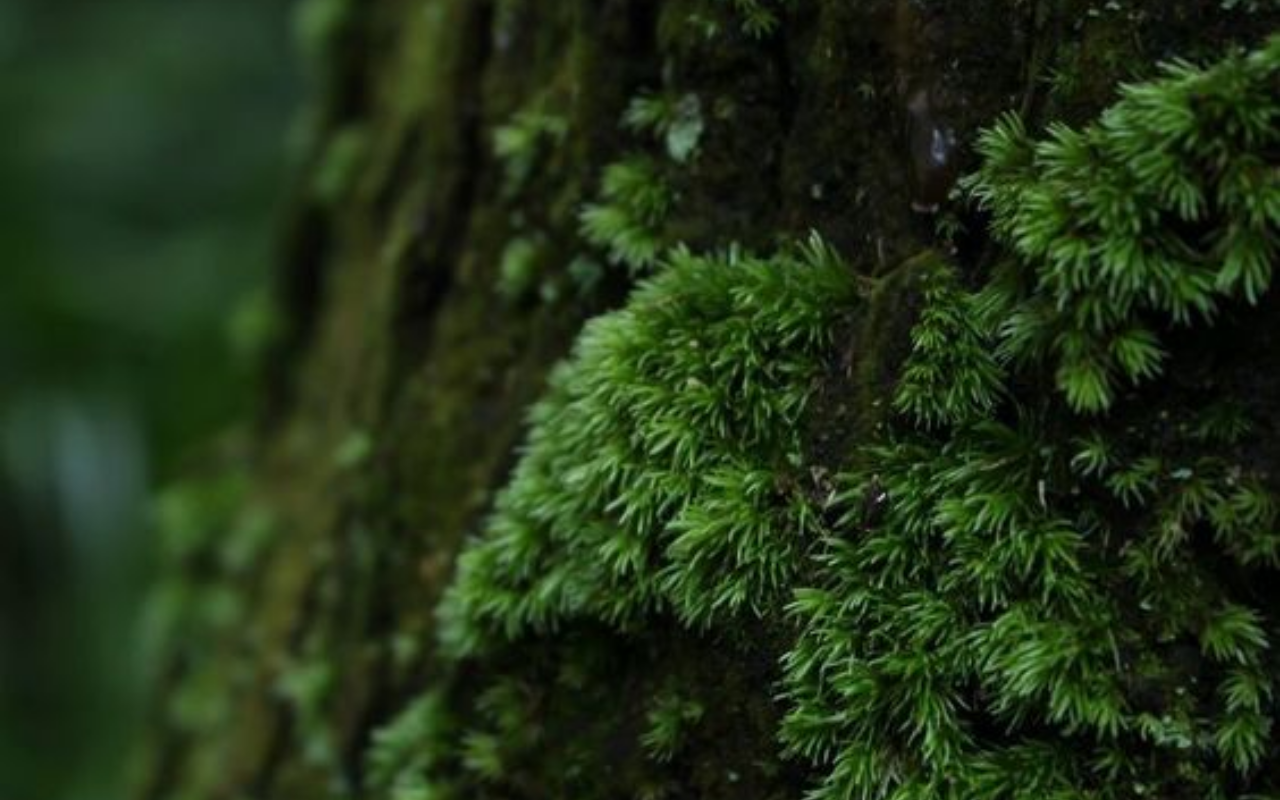
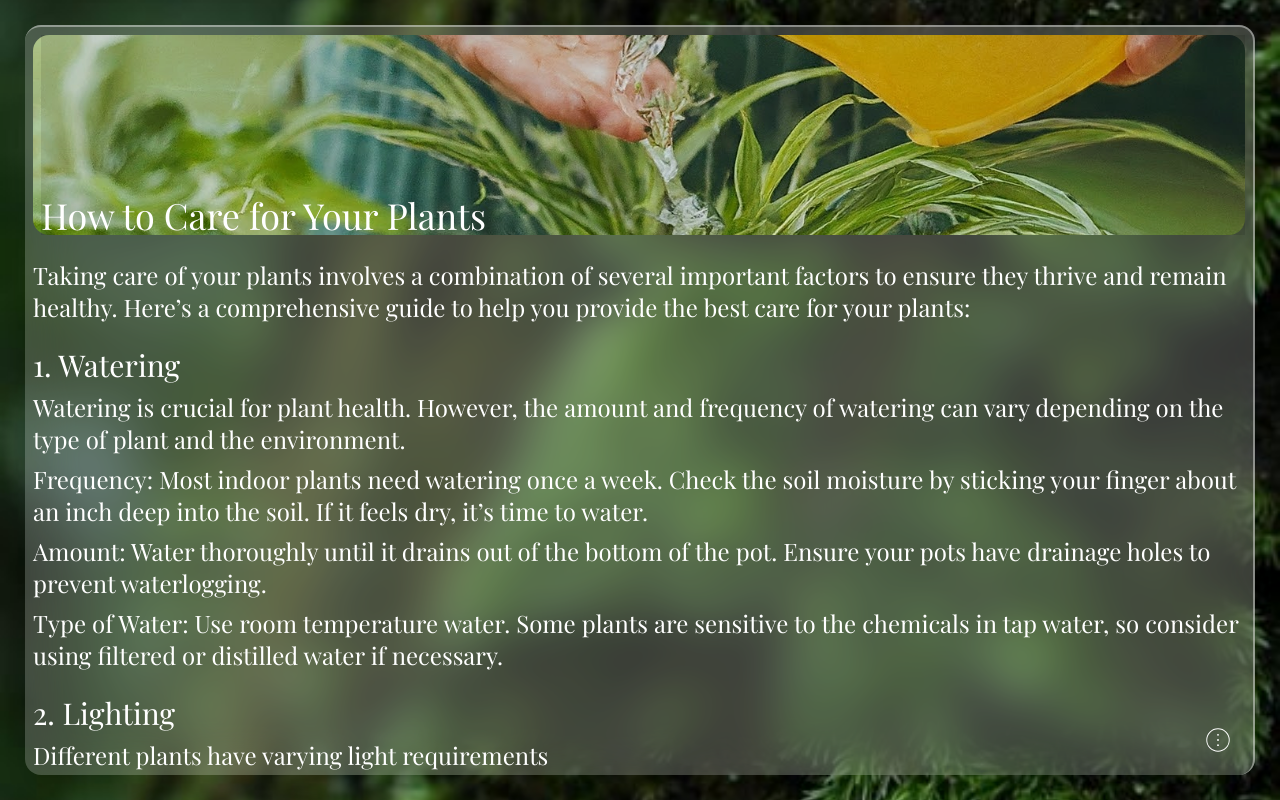
Before and after one commit to derikaquary/26-plant-disease-identifier, a Next.js app: page /article_and_tips/care_plants in a window 1280 px wide. Before the commit this address had no page. Built offline with nearby package versions, Linux system fonts and the light colour scheme.

Commit message:
Finished the How to care for your plants page

```diff
--- /dev/null
+++ b/app/article_and_tips/10_gardening_tips/page.js
@@ -0,0 +1,5 @@
+function page() {
+  return <div>10 gardeing tips</div>;
+}
+
+export default page;
--- /dev/null
+++ b/app/article_and_tips/care_plants/page.js
@@ -0,0 +1,158 @@
+function page() {
+  return (
+    <div className="flex flex-col gap-6">
+      <div className="bg-tips1 h-[200px] w-full bg-center bg-cover flex items-end pl-2 rounded-2xl ">
+        <div className="w-full h-full flex items-end bg-black/10">
+          <h1 className="text-4xl">How to Care for Your Plants</h1>
+        </div>
+      </div>
+      <p>
+        Taking care of your plants involves a combination of several important
+        factors to ensure they thrive and remain healthy. Here’s a comprehensive
+        guide to help you provide the best care for your plants:
+      </p>
+      <div className="flex flex-col gap-2">
+        <h2 className="text-3xl">1. Watering</h2>
+        <p>
+          Watering is crucial for plant health. However, the amount and
+          frequency of watering can vary depending on the type of plant and the
+          environment.
+        </p>
+        <ul className="flex flex-col gap-2">
+          <li>
+            Frequency: Most indoor plants need watering once a week. Check the
+            soil moisture by sticking your finger about an inch deep into the
+            soil. If it feels dry, it’s time to water.
+          </li>
+          <li>
+            Amount: Water thoroughly until it drains out of the bottom of the
+            pot. Ensure your pots have drainage holes to prevent waterlogging.
+          </li>
+          <li>
+            Type of Water: Use room temperature water. Some plants are sensitive
+            to the chemicals in tap water, so consider using filtered or
+            distilled water if necessary.
+          </li>
+        </ul>
+      </div>
+      <div className="flex flex-col gap-2">
+        <h2 className="text-3xl">2. Lighting</h2>
+        <p>Different plants have varying light requirements</p>
+        <ul className="flex flex-col gap-2">
+          <li>
+            Bright Light: Place near windows that receive direct sunlight, but
+            be cautious of the intense midday sun which can scorch leaves.
+          </li>
+          <li>
+            Indirect Light: Perfect for plants that prefer bright but diffused
+            light. Use sheer curtains to filter the light.
+          </li>
+          <li>
+            Low Light: Ideal for areas with limited natural light. These plants
+            can thrive with minimal light.
+          </li>
+        </ul>
+      </div>
+      <div className="flex flex-col gap-2">
+        <h2 className="text-3xl">3. Soil and Fertilization</h2>
+        <p>
+          The right soil mix and regular fertilization are key to healthy
+          plants.
+        </p>
+        <ul className="flex flex-col gap-2">
+          <li>
+            Soil: Use a well-draining potting mix. Specific plants may require
+            specialized soil, such as cactus mix for succulents.
+          </li>
+          <li>
+            Fertilization: Feed your plants with a balanced, water-soluble
+            fertilizer every 4-6 weeks during the growing season (spring and
+            summer). Reduce feeding in fall and winter.
+          </li>
+        </ul>
+      </div>
+      <div className="flex flex-col gap-2">
+        <h2 className="text-3xl">4. Pruning and Grooming</h2>
+        <p>
+          Regular pruning helps maintain plant shape and promotes healthy
+          growth.
+        </p>
+        <ul className="flex flex-col gap-2">
+          <li>
+            Pruning: Remove dead or yellowing leaves and spent flowers to direct
+            energy to healthy growth.
+          </li>
+          <li>
+            Grooming: Wipe leaves with a damp cloth to remove dust and improve
+            photosynthesis.
+          </li>
+        </ul>
+      </div>
+      <div className="flex flex-col gap-2">
+        <h2 className="text-3xl">5. Pest Control</h2>
+        <p>
+          Keep an eye out for common pests such as aphids, spider mites, and
+          mealybugs.
+        </p>
+        <ul className="flex flex-col gap-2">
+          <li>
+            Inspection: Regularly check under leaves and along stems for signs
+            of pests.
+          </li>
+          <li>
+            Treatment: Use natural insecticidal soap or neem oil to treat
+            infestations. Isolate affected plants to prevent the spread of
+            pests.
+          </li>
+        </ul>
+      </div>
+      <div className="flex flex-col gap-2">
+        <h2 className="text-3xl">6. Repotting</h2>
+        <p>
+          Repot plants every 1-2 years to provide fresh soil and more room for
+          growth.
+        </p>
+        <ul className="flex flex-col gap-2">
+          <li>
+            When to Repot: When roots start to outgrow the pot or when soil
+            becomes compacted.
+          </li>
+          <li>
+            How to Repot: Choose a pot that’s one size larger. Remove the plant
+            from the old pot, gently loosen the roots, and place it in the new
+            pot with fresh soil.
+          </li>
+        </ul>
+      </div>
+      <div className="flex flex-col gap-2">
+        <h2 className="text-3xl">7. Humidity and Temperature</h2>
+        <p>
+          Most indoor plants thrive in moderate humidity and stable
+          temperatures.
+        </p>
+        <ul className="flex flex-col gap-2">
+          <li>
+            Humidity: Increase humidity by misting plants, using a humidifier,
+            or placing plants on a tray of pebbles and water.
+          </li>
+          <li>
+            Temperature: Keep plants away from drafts, air conditioning vents,
+            and heaters. Maintain a consistent temperature between 60-75°F
+            (15-24°C).
+          </li>
+        </ul>
+      </div>
+      <div className="flex flex-col gap-2">
+        <h2 className="text-3xl">Conclusion</h2>
+        <p>
+          Taking care of your plants is a rewarding process that enhances your
+          living space and provides a sense of accomplishment. By understanding
+          and meeting the specific needs of your plants, you can enjoy their
+          beauty and benefits for years to come.
+        </p>
+      </div>
+    </div>
+  );
+}
+
+export default page;
--- /dev/null
+++ b/app/article_and_tips/layout.js
@@ -0,0 +1,20 @@
+import { Playfair_Display } from "next/font/google";
+import Navigation from "../_components/Navigation";
+
+const playfair = Playfair_Display({
+  subsets: ["latin"],
+  display: "swap",
+  weight: ["400", "500", "600", "700", "800", "900"],
+});
+
+function Layout({ children }) {
+  return (
+    <div
+      className={`${playfair.className} absolute bottom-[25px] left-[25px] right-[25px] top-[25px] rounded-2xl border-r-2 border-t-2 border-white/40 bg-white/20 shadow-2xl text-white backdrop-blur-xl px-2 py-2 overflow-auto text-2xl`}>
+      {children}
+      <Navigation />
+    </div>
+  );
+}
+
+export default Layout;
--- a/app/article_and_tips/page.js
+++ b/app/article_and_tips/page.js
@@ -3,10 +3,11 @@ import Image from "next/image";
 import title_image from "@/public/title_image.jpeg";
 import ArticleContent from "../_components/ArticleContent";
 import Navigation from "../_components/Navigation";
+import Link from "next/link";
 
 function ArticlesAndTips() {
   return (
-    <div className="absolute bottom-[25px] left-[25px] right-[25px] top-[25px] rounded-2xl border-r-2 border-t-2 border-white/40 bg-white/20 shadow-2xl text-white backdrop-blur-xl">
+    <div>
       <div className="relative h-[270px] w-full mb-6">
         <Image
           src={title_image}
@@ -20,7 +21,17 @@ function ArticlesAndTips() {
       </div>
       <div className="flex flex-col items-end gap-4">
         {articles.map((article) => (
-          <ArticleContent article={article} key={article.id} />
+          <Link
+            href={` ${
+              article.id === 1
+                ? "/article_and_tips/care_plants"
+                : article.id === 2
+                ? "/article_and_tips/10_gardening_tips"
+                : "/article_and_tips/plants_diseases"
+            }`}
+            key={article.id}>
+            <ArticleContent article={article} key={article.id} />
+          </Link>
         ))}
       </div>
       <Navigation />
--- /dev/null
+++ b/app/article_and_tips/plants_diseases/page.js
@@ -0,0 +1,5 @@
+function page() {
+  return <div>Plant diseases</div>;
+}
+
+export default page;
```
